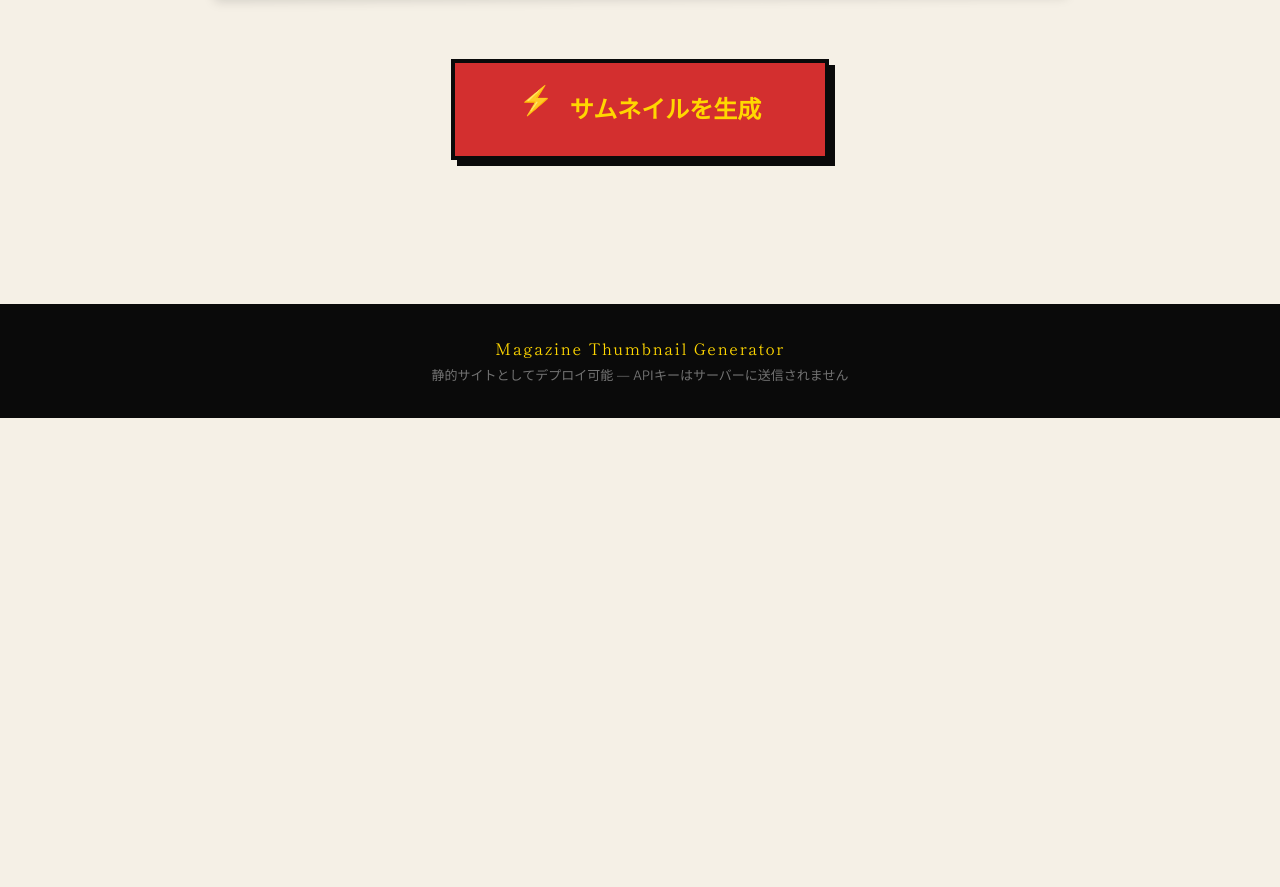
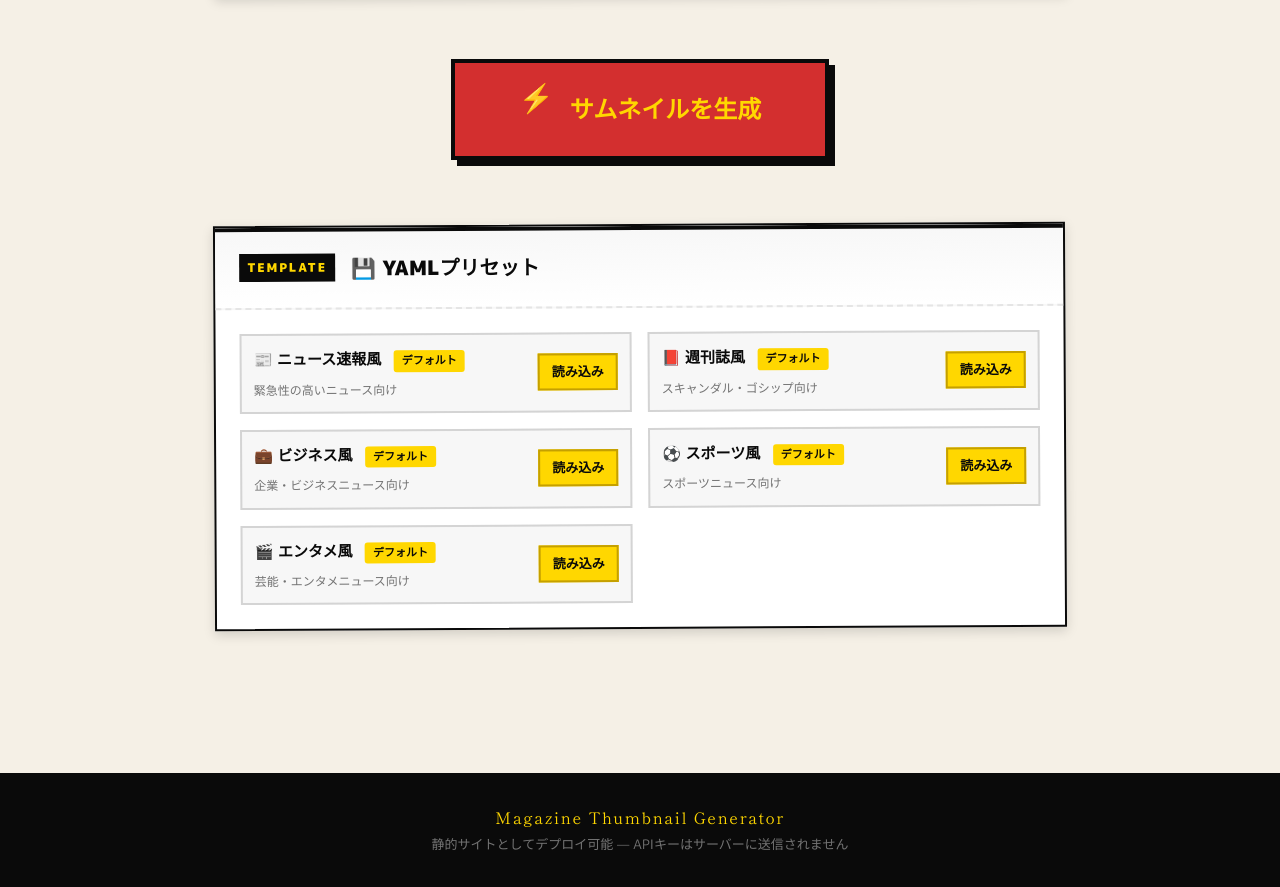
Before and after one commit to Trudibussi/Magazine_Thumbnail_Generator, a website built with Vite: page index.html in a window 1280 px wide. Shown: the part 1323-2210 px from the top of the page. Before the commit the page ends 1741 px from the top, so only its background shows below. Built offline with nearby package versions, Linux system fonts and the light colour scheme.

Commit message:
feat: プリセットセクションをファーストビューに移動
- プリセットセクションを「サムネイルを生成」ボタンの下に配置
- カード形式のレイアウトに変更
- グリッドレイアウトでプリセットを表示

```diff
--- a/index.html
+++ b/index.html
@@ -183,6 +183,19 @@
         </button>
       </div>
 
+      <!-- Preset Section -->
+      <section class="card card-presets" data-section="presets">
+        <div class="card-header">
+          <div class="card-tag">TEMPLATE</div>
+          <h2 class="card-title">💾 YAMLプリセット</h2>
+        </div>
+        <div class="card-body">
+          <div class="preset-list" id="presetList">
+            <!-- Presets will be rendered here -->
+          </div>
+        </div>
+      </section>
+
       <!-- Loading Indicator -->
       <div id="loading" class="loading-container hidden">
         <div class="loading-spinner">
@@ -280,14 +293,6 @@
                 <span class="btn-text">プリセット保存</span>
               </button>
             </div>
-
-            <!-- Preset Section -->
-            <div class="preset-section" id="presetSection">
-              <h3 class="preset-title">💾 YAMLプリセット</h3>
-              <div class="preset-list" id="presetList">
-                <!-- Presets will be rendered here -->
-              </div>
-            </div>
           </div>
 
           <div class="yaml-editor-wrapper">
--- a/src/main.js
+++ b/src/main.js
@@ -694,10 +694,8 @@ document.head.appendChild(style)
 function renderPresets() {
   const customPresets = loadPresets()
   const allPresets = [...defaultTemplates, ...customPresets]
-  const presetSection = document.getElementById('presetSection')
   const presetList = document.getElementById('presetList')
 
-  presetSection.style.display = 'block'
   presetList.innerHTML = ''
 
   allPresets.forEach(preset => {
--- a/src/style.css
+++ b/src/style.css
@@ -1517,3 +1517,18 @@ body {
   color: var(--color-gray-500);
   margin-top: 0.25rem;
 }
+
+/* Preset card specific styles */
+.card-presets {
+  margin-top: 2rem;
+}
+
+.card-presets .preset-list {
+  display: grid;
+  grid-template-columns: repeat(auto-fill, minmax(280px, 1fr));
+  gap: 1rem;
+}
+
+.card-presets .preset-item {
+  margin: 0;
+}
```
